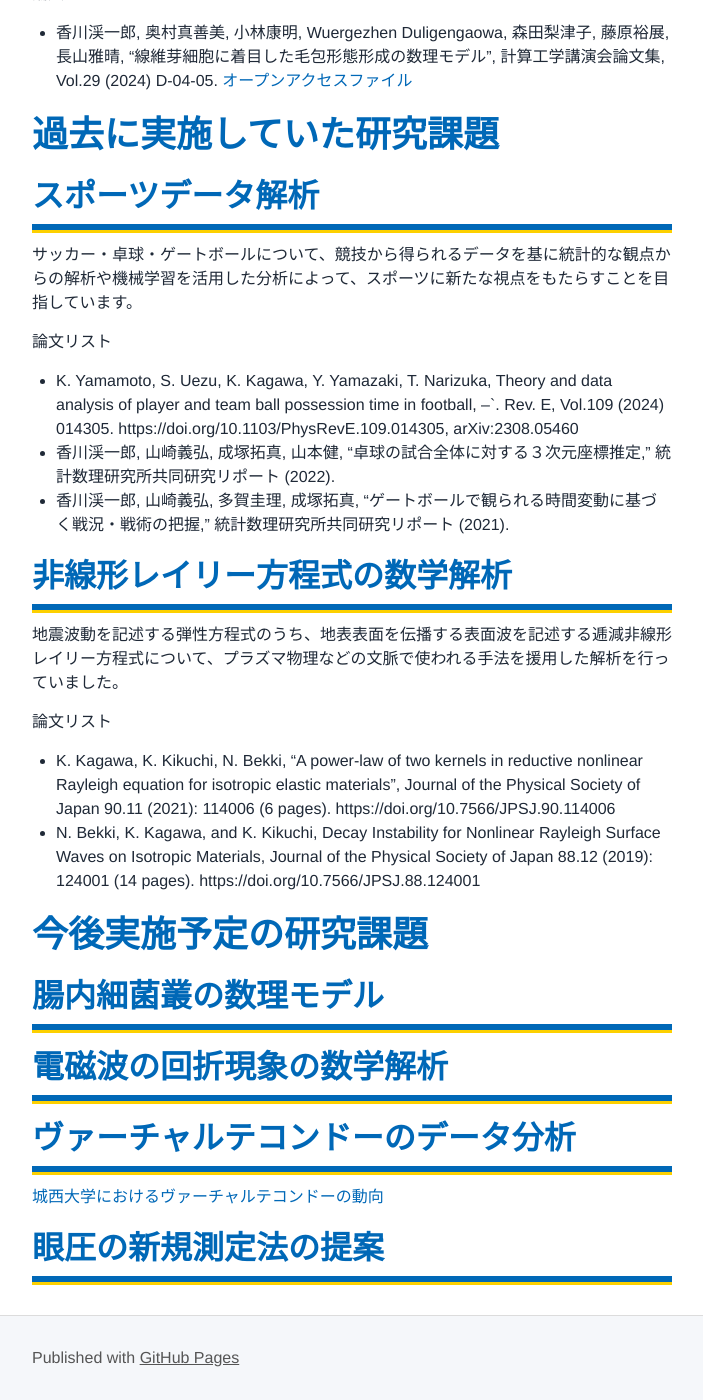
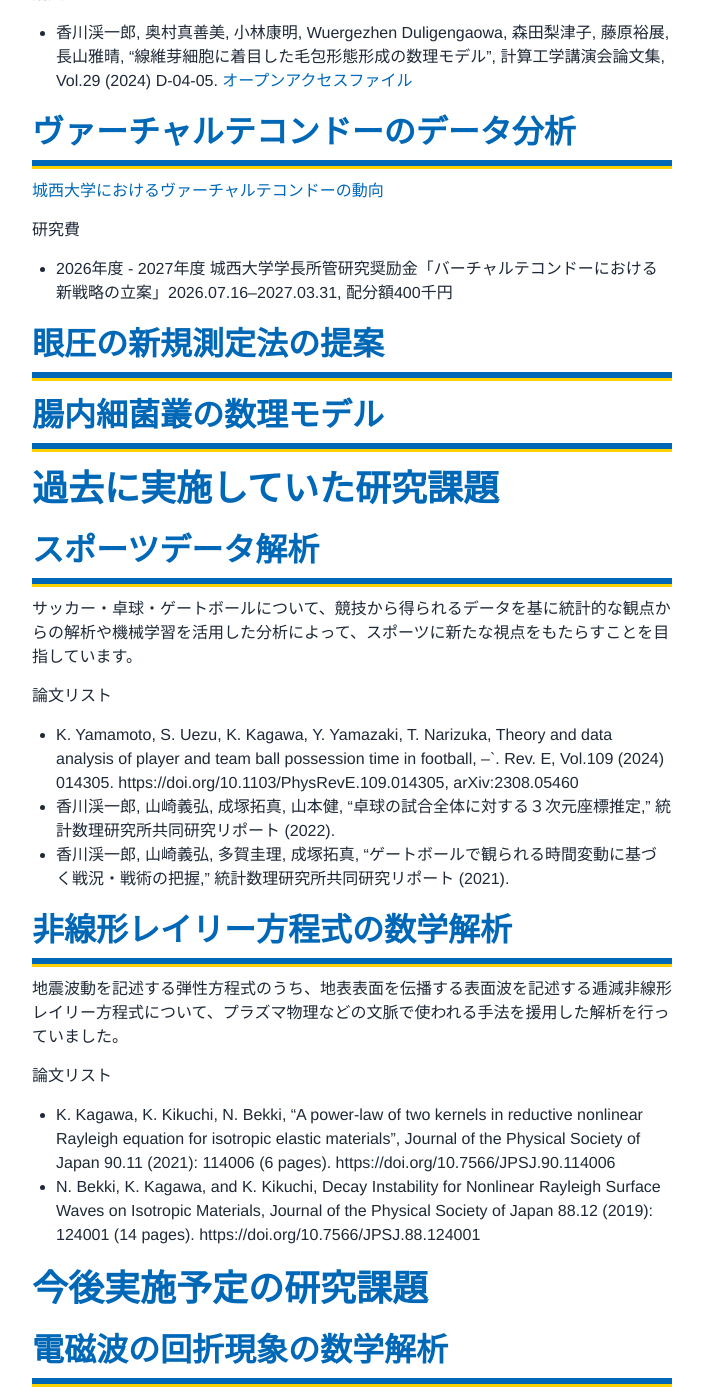
Before and after one commit to k16kgw/k16kgw.github.io, a Jekyll site: the page built from pages/research.md, in a window 1280 px wide and 1400 px high, scrolled down 2075 px. Shown: the whole window, without its empty margins (288-991 px from the left). Built offline with Jekyll 4.4.1, drawn with Linux system fonts in a browser that asks for light colours.

Commit message:
Update research.md with new research sections
Added sections on virtual taekwondo data analysis and new methods for intraocular pressure measurement, while reorganizing research topics.

```diff
--- a/pages/research.md
+++ b/pages/research.md
@@ -50,6 +50,21 @@ Cahn–Hilliard方程式について、方程式の数学的構造に根拠を
 論文リスト
 - 香川渓一郎, 奥村真善美, 小林康明, Wuergezhen Duligengaowa, 森田梨津子, 藤原裕展, 長山雅晴, "線維芽細胞に着目した毛包形態形成の数理モデル", 計算工学講演会論文集, Vol.29 (2024) D-04-05. [オープンアクセスファイル](https://confit-sfs.atlas.jp/customer/jsces29/abstract/D-04-05.pdf)
 
+## ヴァーチャルテコンドーのデータ分析
+
+[城西大学におけるヴァーチャルテコンドーの動向](https://seminar.k16kgw.com/virtual-taekwondo/)
+
+研究費
+- 2026年度 - 2027年度    城西大学学長所管研究奨励金「バーチャルテコンドーにおける新戦略の立案」2026.07.16–2027.03.31, 配分額400千円
+
+## 眼圧の新規測定法の提案
+
+
+
+## 腸内細菌叢の数理モデル
+
+
+
 # 過去に実施していた研究課題
 
 ## スポーツデータ解析
```
Also changed, not shown: other parts of pages/research.md (+0 -8 lines).
